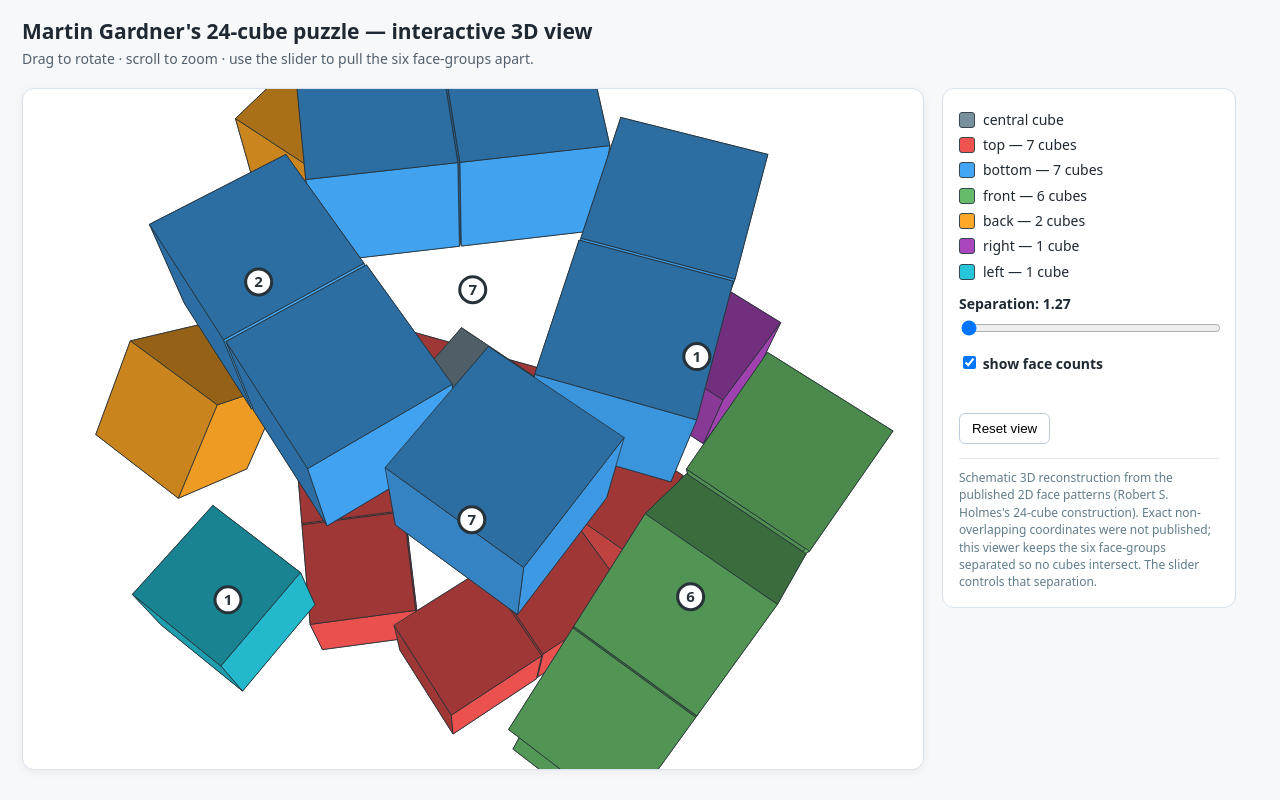
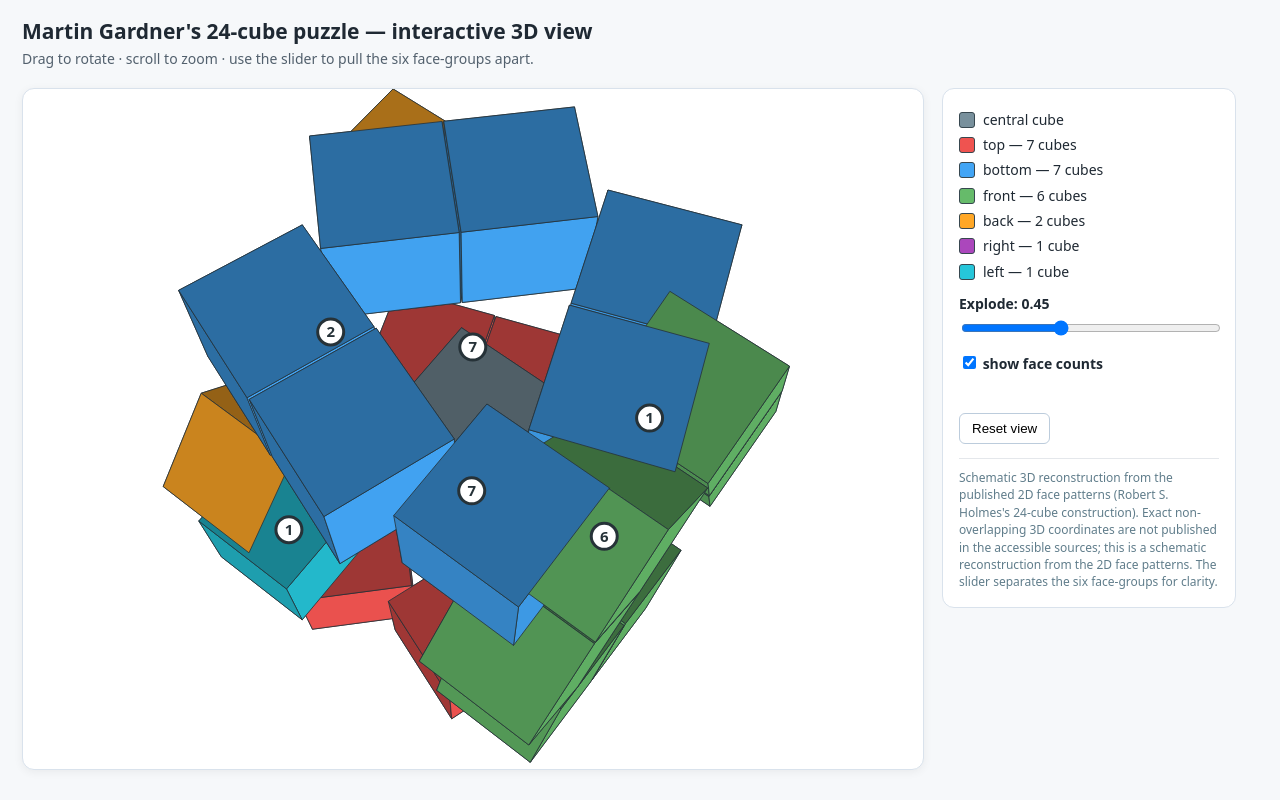
Before and after one commit to dimkadimon/24cubes, a plain HTML site: page index.html in a window 1280 px wide. Drawn offline with Linux system fonts and the light colour scheme.

Commit message:
Restore honest schematic viewer description

```diff
--- a/index.html
+++ b/index.html
@@ -31,11 +31,11 @@ button:hover{background:#eef4fa}
 <div><span class="sw" style="background:#ab47bc"></span> right — 1 cube</div>
 <div><span class="sw" style="background:#26c6da"></span> left — 1 cube</div>
 </div>
-<label for="ex">Separation: <span id="exv">1.27</span></label>
-<input id="ex" type="range" min="1.27" max="2.2" step="0.01" value="1.27">
+<label for="ex">Explode: <span id="exv">0.45</span></label>
+<input id="ex" type="range" min="0" max="1.2" step="0.01" value="0.45">
 <label><input type="checkbox" id="labels" checked> show face counts</label><br>
 <button id="reset">Reset view</button>
-<div class="note">Schematic 3D reconstruction from the published 2D face patterns (Robert S. Holmes's 24-cube construction). Exact non-overlapping coordinates were not published; this viewer keeps the six face-groups separated so no cubes intersect. The slider controls that separation.</div>
+<div class="note">Schematic 3D reconstruction from the published 2D face patterns (Robert S. Holmes's 24-cube construction). Exact non-overlapping 3D coordinates are not published in the accessible sources; this is a schematic reconstruction from the 2D face patterns. The slider separates the six face-groups for clarity.</div>
 </aside>
 </main>
 <script>
@@ -43,7 +43,7 @@ const BOXES = [{"c": [0.0, 0.0, 0.0], "u": [1.0, 0.0, 0.0], "v": [0.0, 1.0, 0.0]
 const COLORS = {C:[120,144,156],'+z':[239,83,80],'-z':[66,165,245],'+x':[102,187,106],'-x':[255,167,38],'+y':[171,71,188],'-y':[38,198,218]};
 const NAMES={C:'', '+z':'7','-z':'7','+x':'6','-x':'2','+y':'1','-y':'1'};
 const cv=document.getElementById('cv'), ctx=cv.getContext('2d');
-let yaw=-0.65, pitch=0.42, zoom=118, explode=1.27, labels=true;
+let yaw=-0.65, pitch=0.42, zoom=118, explode=0.45, labels=true;
 const F=[[0,1,3,2],[4,6,7,5],[0,4,5,1],[2,3,7,6],[0,2,6,4],[1,5,7,3]];
 function add(a,b){return [a[0]+b[0],a[1]+b[1],a[2]+b[2]]}
 function sub(a,b){return [a[0]-b[0],a[1]-b[1],a[2]-b[2]]}
@@ -112,6 +112,6 @@ cv.addEventListener('pointerup',()=>drag=false);
 cv.addEventListener('wheel',e=>{e.preventDefault();zoom=Math.max(50,Math.min(260,zoom*(e.deltaY>0?0.93:1.07)));draw()},{passive:false});
 document.getElementById('ex').addEventListener('input',e=>{explode=+e.target.value;document.getElementById('exv').textContent=explode.toFixed(2);draw()});
 document.getElementById('labels').addEventListener('change',e=>{labels=e.target.checked;draw()});
-document.getElementById('reset').onclick=()=>{yaw=-0.65;pitch=0.42;zoom=118;explode=0.45;document.getElementById('ex').value=1.27;document.getElementById('exv').textContent='1.27';draw()};
+document.getElementById('reset').onclick=()=>{yaw=-0.65;pitch=0.42;zoom=118;explode=0.45;document.getElementById('ex').value=0.45;document.getElementById('exv').textContent='0.45';draw()};
 draw();
 </script></body></html>
```
Also changed, not shown: 1 other file.
